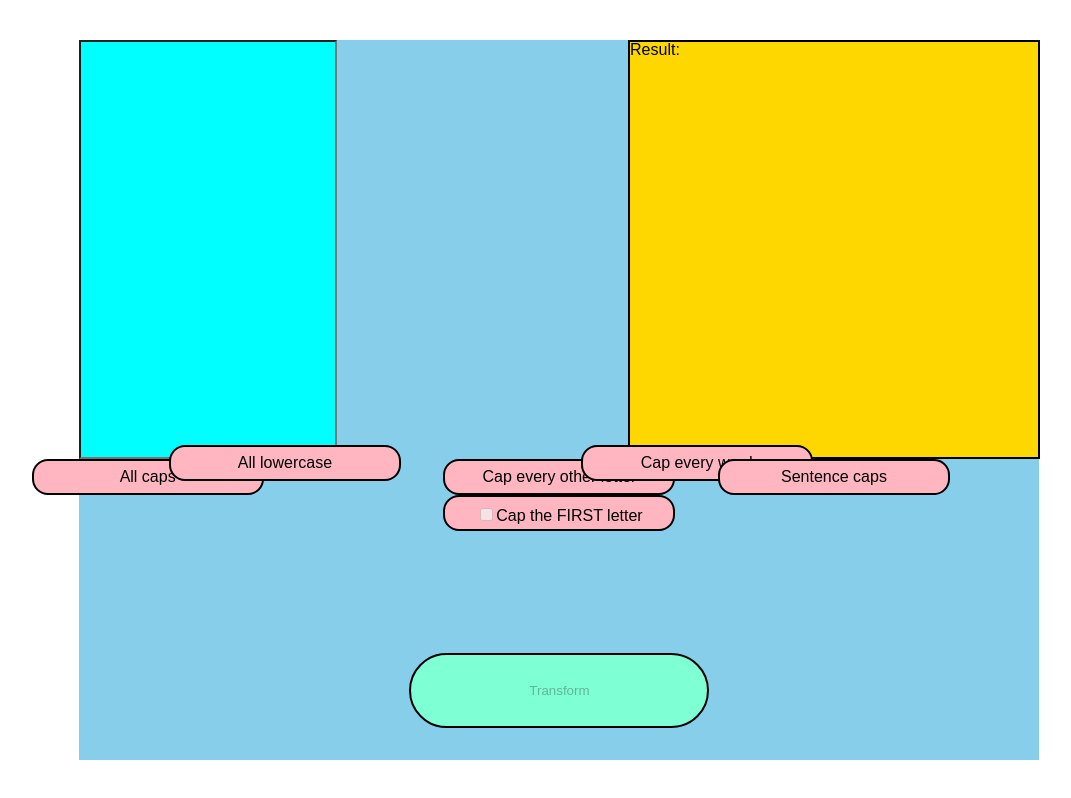
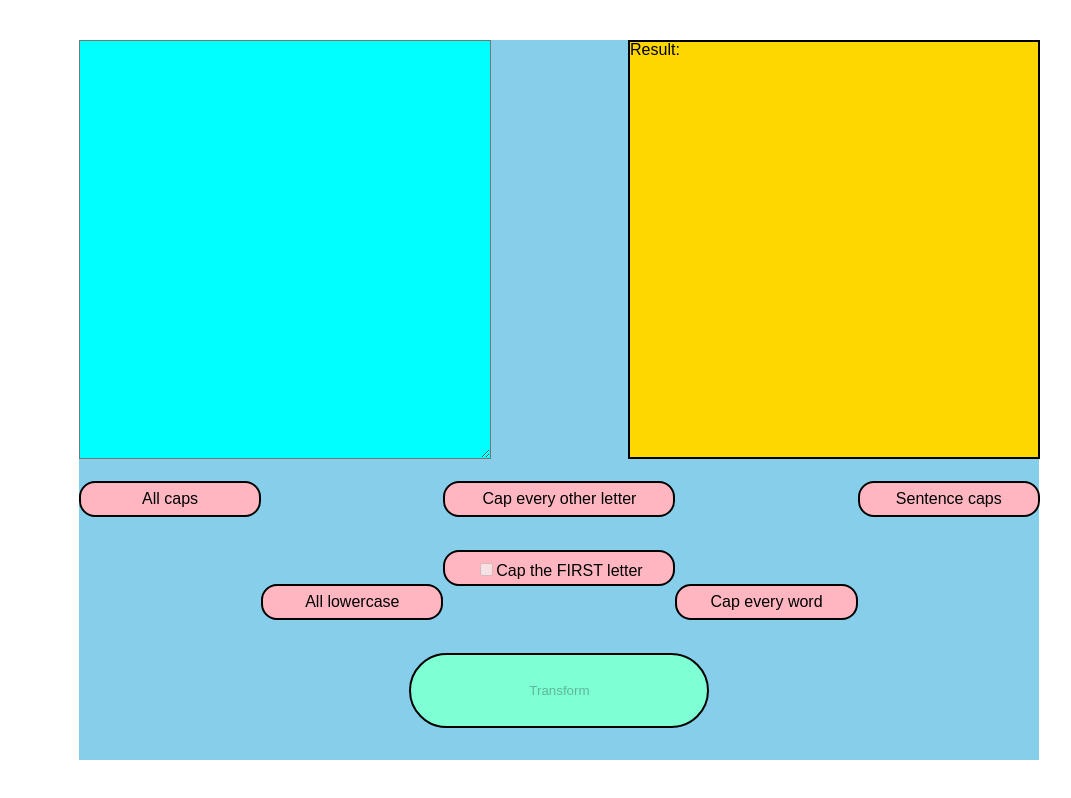
Before and after one commit to letmeeatbrioche/capitalization-app, a Next.js app: page / in a window 1280 px wide. Shown: the whole page, without its empty margins (81-1152 px from the left). Built offline with nearby package versions, Linux system fonts and the light colour scheme.

Commit message:
Modify form element structure

```diff
--- a/src/components/Form.tsx
+++ b/src/components/Form.tsx
@@ -11,7 +11,7 @@ const Form = () => {
   const [transformed, setTransformed] = useState('');
   const [everyOtherLetterSelected, setEveryOtherLetterSelected] = useState(false);
 
-  const handleInputChange = (event: React.ChangeEvent<HTMLInputElement>) => {
+  const handleInputChange = (event: React.ChangeEvent<HTMLTextAreaElement>) => {
     setText(event.currentTarget.value);
   }
 
@@ -57,10 +57,11 @@ const Form = () => {
   return (
     <div className="container">
       <form className="form" onSubmit={handleSubmit}>
-        <input className="user-input" name="userText" value={text} type="text" style={{width: 250}} onChange={handleInputChange} />
+        <textarea className="user-input" name="userText" value={text} onChange={(event) => handleInputChange(event)} />
 
         <Result transformedText={transformed} />
 
+        <div className="options">
           <label>
             <input className="option" type="radio" name="option" value="All caps" onChange={() => handleOptionClick()}/>
             All caps
@@ -93,6 +94,7 @@ const Form = () => {
             <input className="option" type="radio" name="option" value="Sentence caps" onChange={() => handleOptionClick()}/>
             Sentence caps
           </label>
+        </div>
 
         <button className="transform" type="submit" disabled={selected ? false : true}>Transform</button>
 
```
Lines whose indentation alone changed are shown as unchanged.
